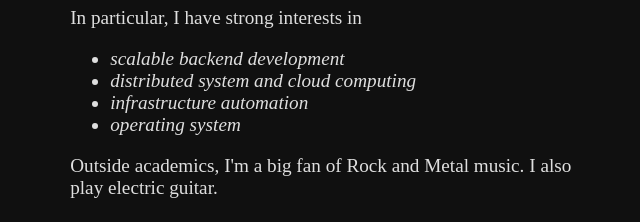
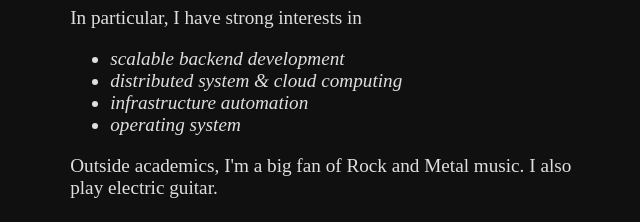
Before and after one commit to zxue03/zxue03.github.io, a plain HTML site: page index.html in a window 1280 px wide. Shown: the part 421-643 px from the top of the page, 317-957 px from the left. Drawn offline with Linux system fonts and the light colour scheme; a script that the page names is missing.

Commit message:
and -> &

```diff
--- a/index.html
+++ b/index.html
@@ -12,7 +12,7 @@
       <img class="me_photo" src="assets/me.jpeg">
       <div class="cover_letter">
         <p><span style="font-size:xx-large;">H</span>i! My name is Louis Xue. I'm a junior majoring in Computer Science at Tufts University. I'm always on the way to learn more about how computers and systems work - from the low-level architecture of a single machine to the large distributed system that’s deployed at data centers.</p>
-        <p>In particular, I have strong interests in <i><ul><li>scalable backend development</li> <li>distributed system and cloud computing</li><li>infrastructure automation</li><li>operating system</li></ul></i></p>
+        <p>In particular, I have strong interests in <i><ul><li>scalable backend development</li> <li>distributed system & cloud computing</li><li>infrastructure automation</li><li>operating system</li></ul></i></p>
         <p>Outside academics, I'm a big fan of Rock and Metal music. I also play electric guitar.</p>
       </div>
       <div>
```
